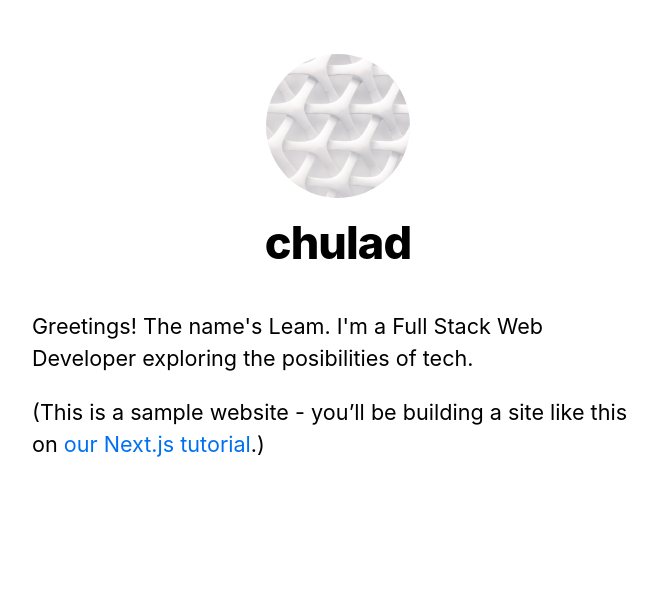
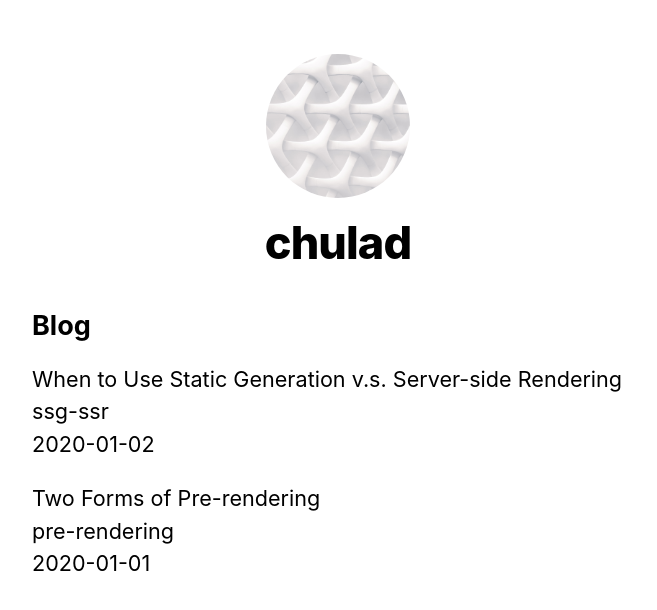
Before and after one commit to leammurphy/nextjs-blog, a Next.js app: page / in a window 1280 px wide. Shown: the top 610 px of the page, without its empty margins (302-959 px from the left). Built offline with nearby package versions, Linux system fonts and the light colour scheme.

Commit message:
fetched external data (from the file system) and pre-rendered the index page with this data

```diff
--- /dev/null
+++ b/lib/posts.js
@@ -0,0 +1,37 @@
+import fs from 'fs'
+import path from 'path'
+import matter from 'gray-matter'
+
+const postsDirectory = path.join(process.cwd(), 'posts')
+
+export function getSortedPostsData() {
+  // Get file names under /posts
+  const fileNames = fs.readdirSync(postsDirectory)
+  const allPostsData = fileNames.map(fileName => {
+    // Remove ".md" from file name to get id
+    const id = fileName.replace(/\.md$/, '')
+
+    // Read markdown file as string
+    const fullPath = path.join(postsDirectory, fileName)
+    const fileContents = fs.readFileSync(fullPath, 'utf8')
+
+    // Use gray-matter to parse the post metadata section
+    const matterResult = matter(fileContents)
+
+    // Combine the data with the id
+    return {
+      id,
+      ...matterResult.data
+    }
+  })
+  // Sort posts by date
+  return allPostsData.sort(({ date: a }, { date: b }) => {
+    if (a < b) {
+      return 1
+    } else if (a > b) {
+      return -1
+    } else {
+      return 0
+    }
+  })
+}
--- a/pages/index.js
+++ b/pages/index.js
@@ -2,18 +2,36 @@ import Head from 'next/head'
 import Layout, { siteTitle } from '../components/layout'
 import utilStyles from '../styles/utils.module.css'
 
-export default function Home() {
+import { getSortedPostsData } from '../lib/posts'
+
+export async function getStaticProps() {
+  const allPostsData = getSortedPostsData()
+  return {
+    props: {
+      allPostsData
+    }
+  }
+}
+
+export default function Home({ allPostsData }) {
   return (
     <Layout home>
       <Head>
         <title>{siteTitle}</title>
       </Head>
-      <section className={utilStyles.headingMd}>
-        <p>Greetings! The name's Leam. I'm a Full Stack Web Developer exploring the posibilities of tech.</p>
-        <p>
-          (This is a sample website - you’ll be building a site like this on{' '}
-          <a href="https://nextjs.org/learn">our Next.js tutorial</a>.)
-        </p>
+      <section className={`${utilStyles.headingMd} ${utilStyles.padding1px}`}>
+        <h2 className={utilStyles.headingLg}>Blog</h2>
+        <ul className={utilStyles.list}>
+          {allPostsData.map(({ id, date, title }) => (
+            <li className={utilStyles.listItem} key={id}>
+              {title}
+              <br />
+              {id}
+              <br />
+              {date}
+            </li>
+          ))}
+        </ul>
       </section>
     </Layout>
   )
```
